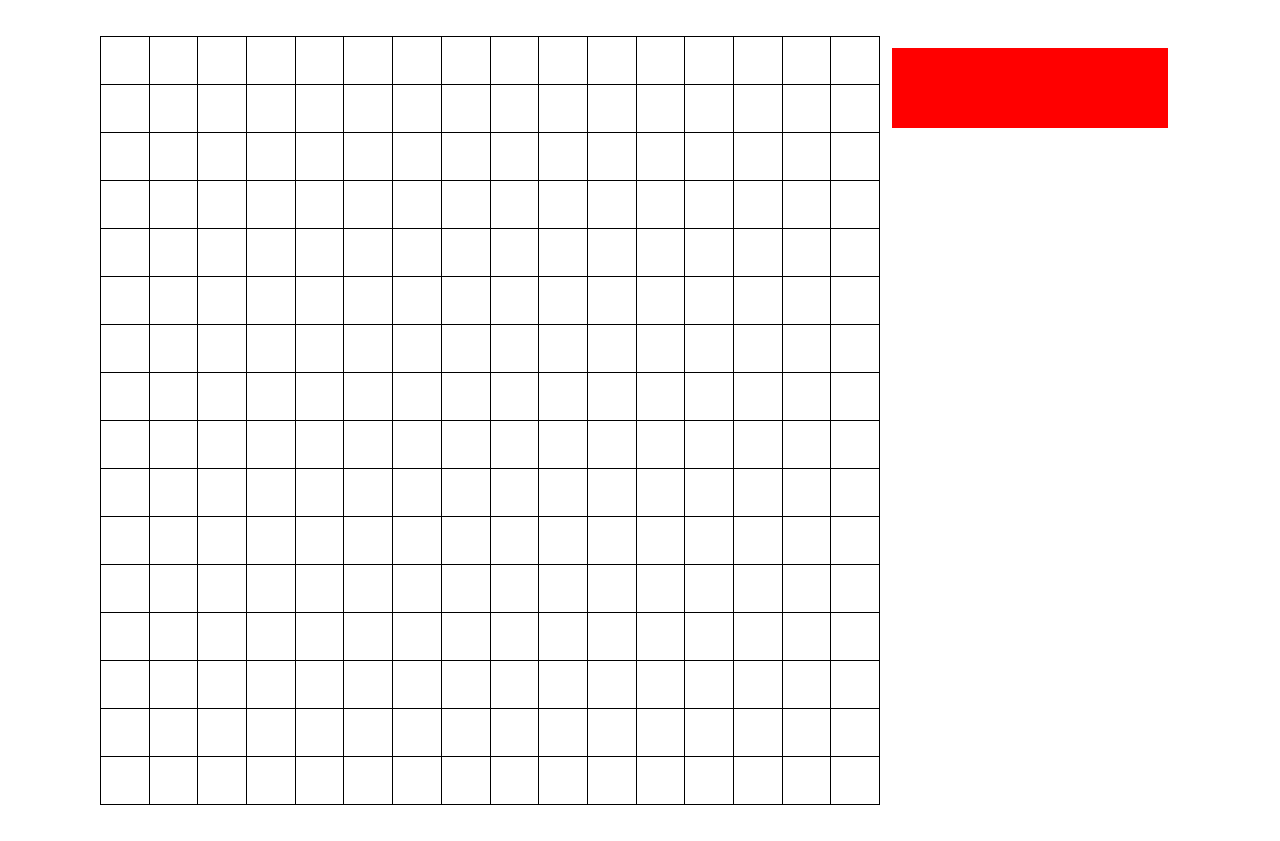
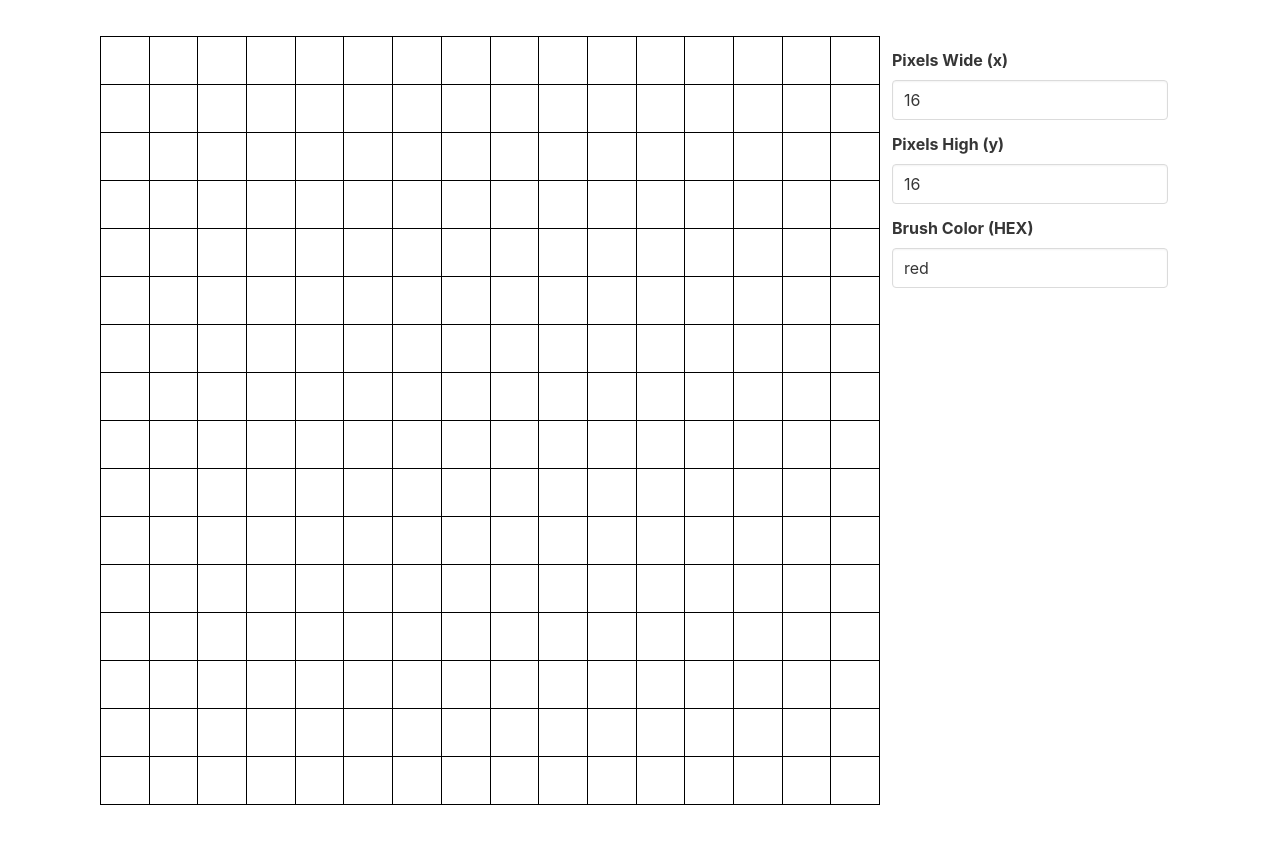
Before and after one commit to forrest-wilson/pixelartmaker, a Vue app: page / in a window 1280 px wide. Built offline with nearby package versions, Linux system fonts and the light colour scheme.

Commit message:
Kinda working. Resizing is broken

```diff
--- a/package.json
+++ b/package.json
@@ -9,6 +9,7 @@
   },
   "dependencies": {
     "bulma": "^0.7.1",
+    "uuid": "^3.3.2",
     "vue": "^2.5.17",
     "vuex": "^3.0.1"
   },
--- a/src/components/Canvas.vue
+++ b/src/components/Canvas.vue
@@ -1,8 +1,8 @@
 <template>
   <div class="columns">
-    <div v-for="x in canvasProps.x" :key="x" class="column">
-      <div v-for="y in canvasProps.y" :key="y">
-        <Pixel :number="(canvasProps.x * y) - (canvasProps.x - x)" />
+    <div v-for="x in canvasX" :key="x" class="column">
+      <div v-for="y in canvasY" :key="y">
+        <Pixel :number="(canvasX * y) - (canvasX - x)" />
       </div>
     </div>
   </div>
@@ -10,7 +10,7 @@
 
 <script>
 import Pixel from '@/components/Pixel.vue'
-import { canvasProps } from '@/components/mixins/canvasProps.js'
+import canvasProps from '@/components/mixins/canvasProps.js'
 
 export default {
   name: 'Canvas',
--- a/src/components/Pixel.vue
+++ b/src/components/Pixel.vue
@@ -3,9 +3,12 @@
 </template>
 
 <script>
+import brushColor from '@/components/mixins/brushColor.js'
+
 export default {
   name: 'Pixel',
   props: ['number'],
+  mixins: [brushColor],
   data () {
     return {
       color: '#fff',
@@ -14,11 +17,17 @@ export default {
   },
   methods: {
     changeColor () {
-      this.color = 'blue'
+      this.color = this.brushColor
+    },
+    updateDims () {
+      this.width = this.$el.clientWidth
     }
   },
   mounted () {
-    this.width = this.$el.clientWidth
+    this.updateDims()
+  },
+  updated () {
+    this.updateDims()
   }
 }
 </script>
--- a/src/components/Sidebar.vue
+++ b/src/components/Sidebar.vue
@@ -1,18 +1,40 @@
 <template>
   <div class="sidebar">
+    <div class="field">
+      <label class="label">Pixels Wide (x)</label>
+      <div class="control">
+        <input class="input" type="number" placeholder="Enter a number" min="1" max="64" v-model="canvasX">
+      </div>
+    </div>
 
+    <div class="field">
+      <label class="label">Pixels High (y)</label>
+      <div class="control">
+        <input class="input" type="number" placeholder="Enter a number" min="1" max="64" v-model="canvasY">
+      </div>
+    </div>
+
+    <div class="field">
+      <label class="label">Brush Color (HEX)</label>
+      <div class="control">
+        <input class="input" type="text" placeholder="Enter a number" v-model="brushColor">
+      </div>
+    </div>
   </div>
 </template>
 
 <script>
+import canvasProps from '@/components/mixins/canvasProps.js'
+import brushColor from '@/components/mixins/brushColor.js'
+
 export default {
-  name: 'Sidebar'
+  name: 'Sidebar',
+  mixins: [canvasProps, brushColor]
 }
 </script>
 
 <style lang="scss" scoped>
 .sidebar {
   height: 80px;
-  background-color: red;
 }
 </style>
--- /dev/null
+++ b/src/components/mixins/brushColor.js
@@ -0,0 +1,12 @@
+export default {
+  computed: {
+    brushColor: {
+      get () {
+        return this.$store.state.brushColor
+      },
+      set (color) {
+        this.$store.dispatch('setBrushColor', color)
+      }
+    }
+  }
+}
--- a/src/components/mixins/canvasProps.js
+++ b/src/components/mixins/canvasProps.js
@@ -1,11 +1,19 @@
-export const canvasProps = {
+export default {
   computed: {
-    canvasProps: {
+    canvasX: {
       get () {
-        return this.$store.state.canvas
+        return this.$store.state.canvas.x
       },
-      set (dims) {
-        this.$store.dispatch('setCanvasDims', dims)
+      set (val) {
+        this.$store.dispatch('setCanvasX', val)
+      }
+    },
+    canvasY: {
+      get () {
+        return this.$store.state.canvas.y
+      },
+      set (val) {
+        this.$store.dispatch('setCanvasY', val)
       }
     }
   }
--- a/src/store.js
+++ b/src/store.js
@@ -8,17 +8,29 @@ export default new Vuex.Store({
     canvas: {
       x: 16,
       y: 16
-    }
+    },
+    brushColor: 'red'
   },
   mutations: {
-    SET_CANVAS_DIMS ({ canvas }, { x, y }) {
-      if (x) canvas.x = x
-      if (y) canvas.y = y
+    SET_CANVAS_X ({ canvas }, val) {
+      canvas.x = parseInt(val)
+    },
+    SET_CANVAS_Y ({ canvas }, val) {
+      canvas.y = parseInt(val)
+    },
+    SET_BRUSH_COLOR (state, color) {
+      state.brushColor = color
     }
   },
   actions: {
-    setCanvasDims ({ commit }, payload) {
-      commit('SET_CANVAS_DIMS', payload)
+    setCanvasX ({ commit }, val) {
+      commit('SET_CANVAS_X', val)
+    },
+    setCanvasY ({ commit }, val) {
+      commit('SET_CANVAS_Y', val)
+    },
+    setBrushColor ({ commit }, color) {
+      commit('SET_BRUSH_COLOR', color)
     }
   }
 })
```
Also changed, not shown: 1 other file (tests, documents, lock files or other folders).
